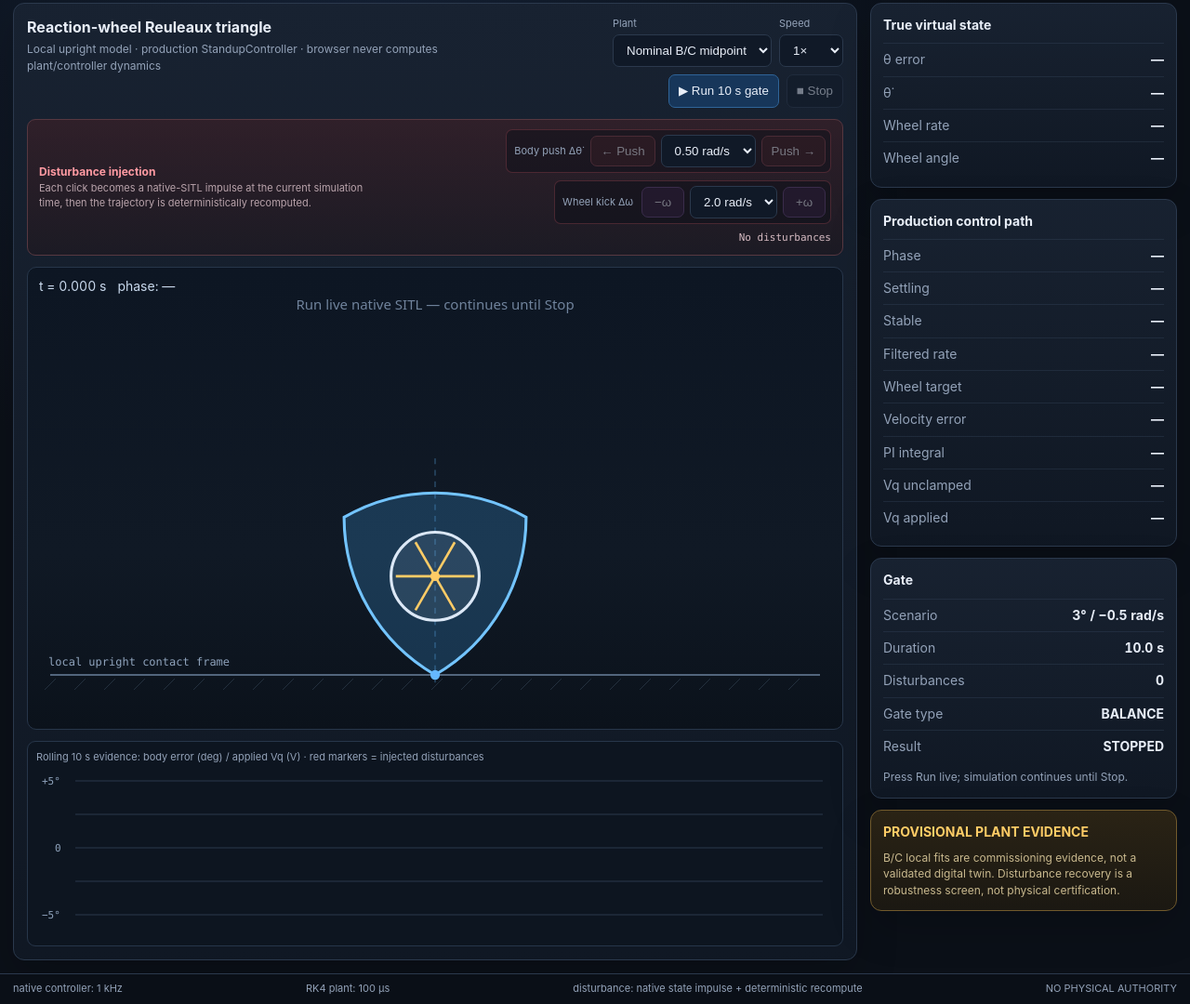
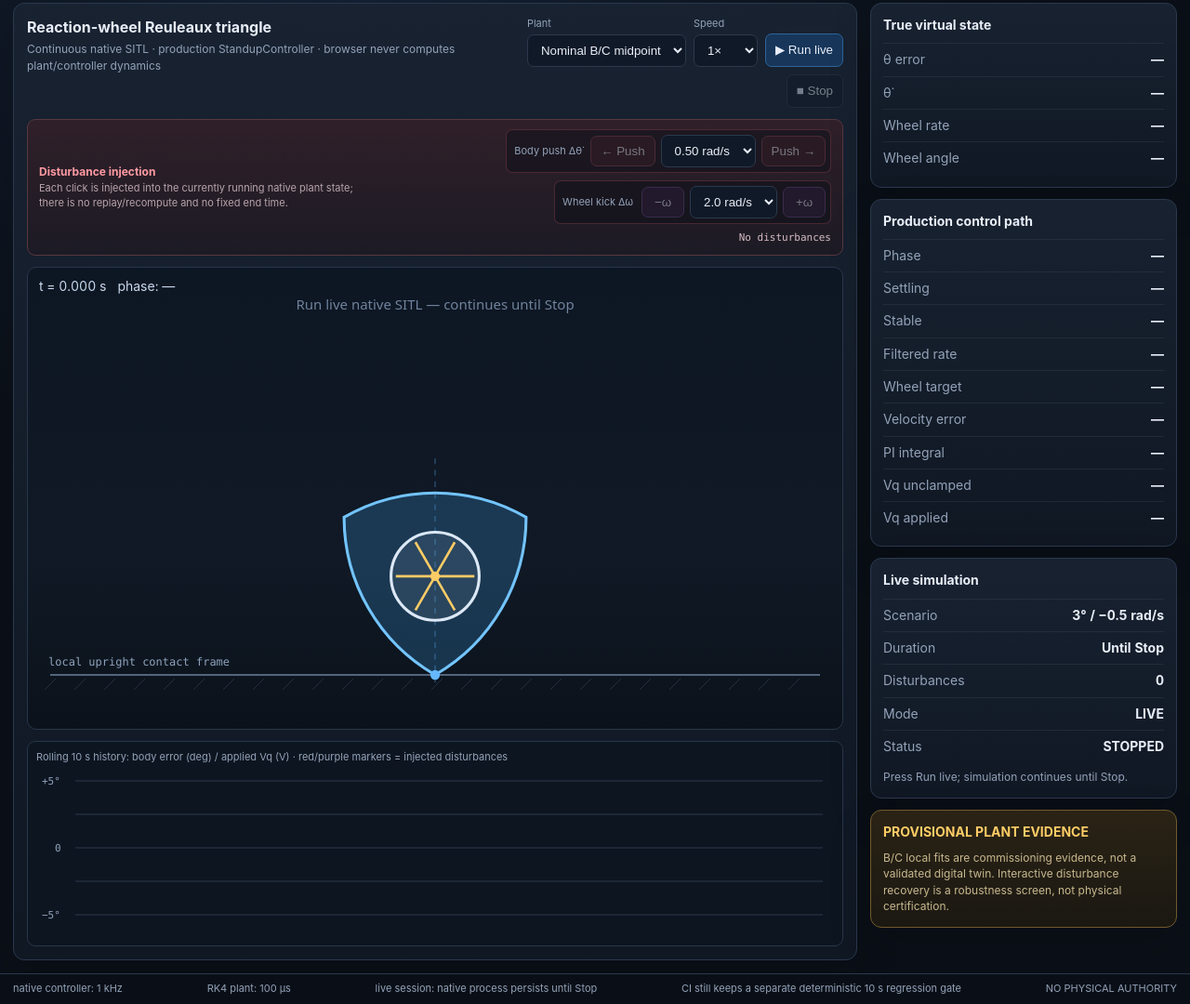
Before and after one commit to cctsao1008/triwhirl, a plain HTML site: page tools/visualization/triwhirl-sim-viewer/index.html in a window 1280 px wide. Shown: the part 80-1160 px from the top of the page at 93% size. Drawn offline with Linux system fonts and the light colour scheme.

Commit message:
Remove WebUI 10-second run limit (#36)

```diff
--- a/tools/visualization/triwhirl-sim-viewer/index.html
+++ b/tools/visualization/triwhirl-sim-viewer/index.html
@@ -20,7 +20,7 @@
         <div class="status-chip" id="model-chip">model: —</div>
         <div class="status-chip" id="stream-chip">SIM: disconnected</div>
         <div class="status-chip status-danger">SIMULATION ONLY</div>
-        <div class="status-chip gate-blocked" id="gate-chip">SIM GATE: BLOCKED</div>
+        <div class="status-chip gate-blocked" id="gate-chip">LIVE SIM: STOPPED</div>
       </div>
     </header>
 
@@ -30,7 +30,7 @@
           <div class="section-head">
             <div>
               <div class="section-title">Reaction-wheel Reuleaux triangle</div>
-              <div class="section-subtitle">Local upright model · production StandupController · browser never computes plant/controller dynamics</div>
+              <div class="section-subtitle">Continuous native SITL · production StandupController · browser never computes plant/controller dynamics</div>
             </div>
             <div class="controls">
               <label>Plant
@@ -48,7 +48,7 @@
                   <option value="5">5×</option>
                 </select>
               </label>
-              <button id="run">▶ Run 10 s gate</button>
+              <button id="run">▶ Run live</button>
               <button id="stop" disabled>■ Stop</button>
             </div>
           </div>
@@ -56,7 +56,7 @@
           <div class="disturbance-panel">
             <div class="disturbance-copy">
               <strong>Disturbance injection</strong>
-              <span>Each click becomes a native-SITL impulse at the current simulation time, then the trajectory is deterministically recomputed.</span>
+              <span>Each click is injected into the currently running native plant state; there is no replay/recompute and no fixed end time.</span>
             </div>
             <div class="disturbance-controls">
               <div class="kick-group">
@@ -93,7 +93,7 @@
           </div>
 
           <div class="plot-card">
-            <div class="plot-title">Rolling 10 s evidence: body error (deg) / applied Vq (V) · red markers = injected disturbances</div>
+            <div class="plot-title">Rolling 10 s history: body error (deg) / applied Vq (V) · red/purple markers = injected disturbances</div>
             <canvas id="history" width="960" height="180"></canvas>
           </div>
         </section>
@@ -122,20 +122,20 @@
         </section>
 
         <section class="info-card">
-          <div class="card-title">Gate</div>
+          <div class="card-title">Live simulation</div>
           <div class="kv"><span>Scenario</span><strong>3° / −0.5 rad/s</strong></div>
-          <div class="kv"><span>Duration</span><strong>10.0 s</strong></div>
+          <div class="kv"><span>Duration</span><strong>Until Stop</strong></div>
           <div class="kv"><span>Disturbances</span><strong id="disturbance-count">0</strong></div>
-          <div class="kv"><span>Gate type</span><strong id="gate-type">BALANCE</strong></div>
-          <div class="kv"><span>Result</span><strong id="gate-result">—</strong></div>
-          <div class="scope" id="gate-summary">Run the simulation gate.</div>
+          <div class="kv"><span>Mode</span><strong id="gate-type">LIVE</strong></div>
+          <div class="kv"><span>Status</span><strong id="gate-result">STOPPED</strong></div>
+          <div class="scope" id="gate-summary">Press Run live; simulation continues until Stop.</div>
         </section>
 
         <section class="warning-card">
           <div class="warning-title">PROVISIONAL PLANT EVIDENCE</div>
           <div class="warning-copy">
             B/C local fits are commissioning evidence, not a validated digital twin.
-            Disturbance recovery is a robustness screen, not physical certification.
+            Interactive disturbance recovery is a robustness screen, not physical certification.
           </div>
         </section>
       </aside>
@@ -144,7 +144,8 @@
     <footer class="statusbar">
       <span>native controller: 1 kHz</span>
       <span>RK4 plant: 100 µs</span>
-      <span>disturbance: native state impulse + deterministic recompute</span>
+      <span>live session: native process persists until Stop</span>
+      <span>CI still keeps a separate deterministic 10 s regression gate</span>
       <span>NO PHYSICAL AUTHORITY</span>
     </footer>
   </div>
```
